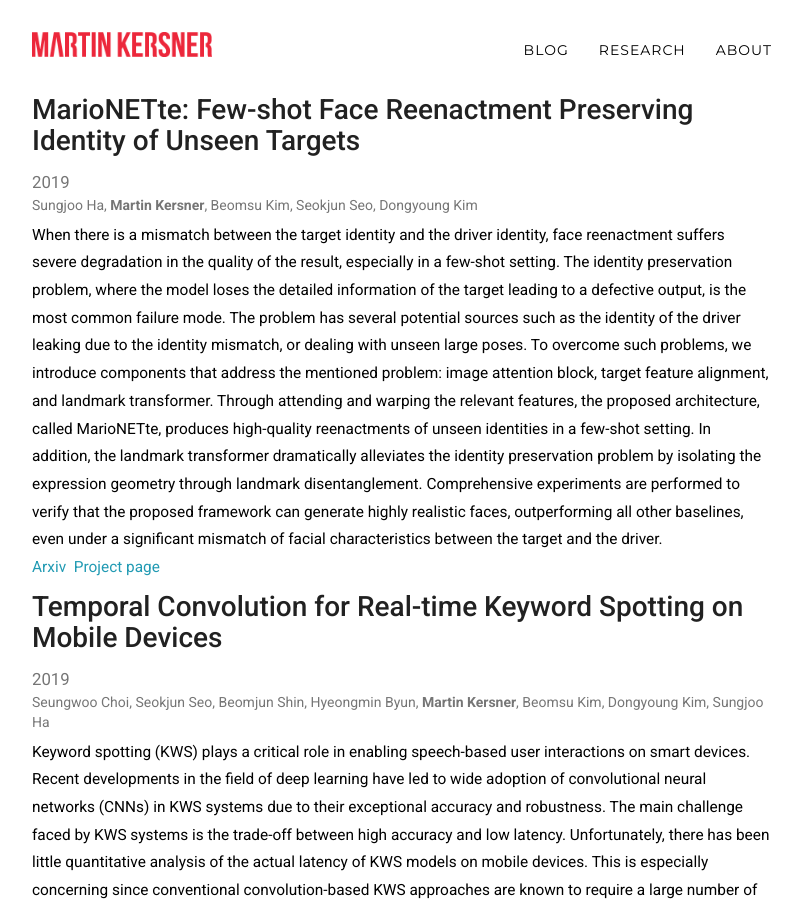
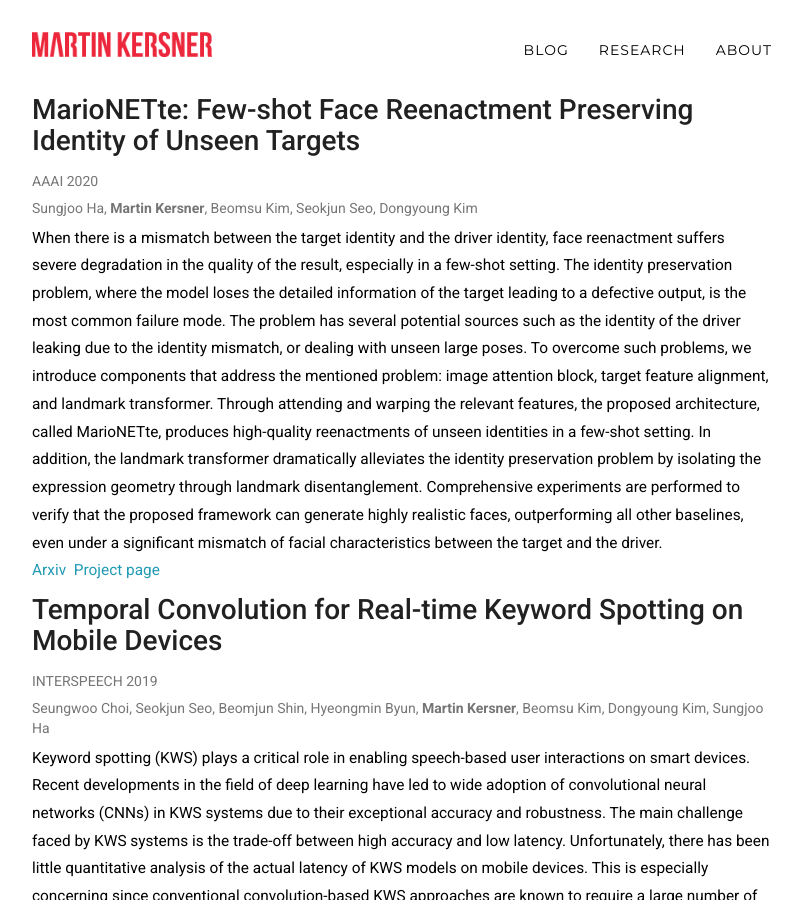
Before and after one commit to martinkersner/martinkersner.github.io, a Jekyll site: the page built from research.html, in a window 1280 px wide and 900 px high. Shown: the whole window, without its empty margins (238-1040 px from the left). Built offline with Jekyll 4.4.1, drawn with Linux system fonts in a browser that asks for light colours.

Commit message:
Add conference names

```diff
--- a/_data/papers.yml
+++ b/_data/papers.yml
@@ -5,6 +5,7 @@
   arxiv: https://arxiv.org/abs/1911.08139
   github:
   project_page: https://hyperconnect.github.io/MarioNETte/
+  conference: AAAI 2020
   abstract: >
     When there is a mismatch between the target identity and the driver identity, face reenactment suffers severe degradation in the quality of the result, especially in a few-shot setting. The identity preservation problem, where the model loses the detailed information of the target leading to a defective output, is the most common failure mode. The problem has several potential sources such as the identity of the driver leaking due to the identity mismatch, or dealing with unseen large poses. To overcome such problems, we introduce components that address the mentioned problem: image attention block, target feature alignment, and landmark transformer. Through attending and warping the relevant features, the proposed architecture, called MarioNETte, produces high-quality reenactments of unseen identities in a few-shot setting. In addition, the landmark transformer dramatically alleviates the identity preservation problem by isolating the expression geometry through landmark disentanglement. Comprehensive experiments are performed to verify that the proposed framework can generate highly realistic faces, outperforming all other baselines, even under a significant mismatch of facial characteristics between the target and the driver.
 
@@ -13,6 +14,7 @@
   authors: Seungwoo Choi, Seokjun Seo, Beomjun Shin, Hyeongmin Byun, <b>Martin Kersner</b>, Beomsu Kim, Dongyoung Kim, Sungjoo Ha
   arxiv: https://arxiv.org/abs/1904.03814
   github: https://github.com/hyperconnect/TC-ResNet
+  conference: INTERSPEECH 2019
   project_page:
   abstract: Keyword spotting (KWS) plays a critical role in enabling speech-based user interactions on smart devices. Recent developments in the field of deep learning have led to wide adoption of convolutional neural networks (CNNs) in KWS systems due to their exceptional accuracy and robustness. The main challenge faced by KWS systems is the trade-off between high accuracy and low latency. Unfortunately, there has been little quantitative analysis of the actual latency of KWS models on mobile devices. This is especially concerning since conventional convolution-based KWS approaches are known to require a large number of operations to attain an adequate level of performance. In this paper, we propose a temporal convolution for real-time KWS on mobile devices. Unlike most of the 2D convolution-based KWS approaches that require a deep architecture to fully capture both low- and high-frequency domains, we exploit temporal convolutions with a compact ResNet architecture. In Google Speech Command Dataset, we achieve more than <b>385x</b> speedup on Google Pixel 1 and surpass the accuracy compared to the state-of-the-art model. In addition, we release the implementation of the proposed and the baseline models including an end-to-end pipeline for training models and evaluating them on mobile devices.
 
@@ -21,5 +23,6 @@
   authors: Seokjun Seo, Seungwoo Choi, <b>Martin Kersner</b>, Beomjun Shin, Hyungsuk Yoon, Hyeongmin Byun, Sungjoo Ha
   arxiv: https://arxiv.org/abs/1904.03816
   github: https://github.com/hyperconnect/MMNet
+  conference:
   project_page:
   abstract: We tackle the problem of automatic portrait matting on mobile devices. The proposed model is aimed at attaining real-time inference on mobile devices with minimal degradation of model performance. Our model MMNet, based on multi-branch dilated convolution with linear bottleneck blocks, outperforms the state-of-the-art model and is orders of magnitude faster. The model can be accelerated four times to attain 30 FPS on Xiaomi Mi 5 device with moderate increase in the gradient error. Under the same conditions, our model has an order of magnitude less number of parameters and is faster than Mobile DeepLabv3 while maintaining comparable performance.
--- a/research.html
+++ b/research.html
@@ -10,7 +10,11 @@ layout: research
   <div>
     {% assign page_date = paper.date | date: '%Y'  %}
     <h3 class="post_title"><a href="{{ paper.arxiv }}" target="_blank">{{ paper.title }}</a></h3>
+    {% if paper.conference.size > 0 %}
+    <span class="post_name">{{ paper.conference }}</span>
+    {% else %}
     <span class="post_date">{{ page_date }}</span>
+    {% endif %}
     <span class="post_name">{{ paper.authors }}</span>
     <p>
     {{ paper.abstract }}
```
